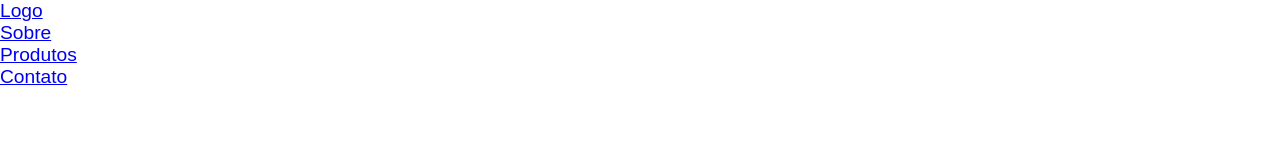
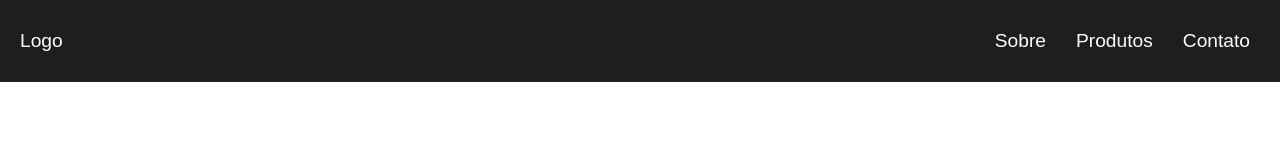
Before and after one commit to nivaldoo/aprenda-grid-layout, a plain HTML site: page index.html in a window 1280 px wide. Drawn offline with Linux system fonts and the light colour scheme.

Commit message:
Modificação no style

```diff
--- a/style.css
+++ b/style.css
@@ -8,3 +8,30 @@ p {
     font-size: 1.2rem;
     font-family: Arial;
 }
+
+a {
+    text-decoration: none;
+    color: white;
+}
+
+.header {
+    background-color: #1d1e20;
+    display: flex;
+    flex-wrap: wrap;
+    justify-content: space-between;
+    padding: 20px;
+    align-items: center;
+}
+
+.menu {
+    display: flex;
+}
+
+.menu li{
+    margin-left: 10px;
+}
+
+.menu li a{
+    display: block;
+    padding: 10px;
+}
```
